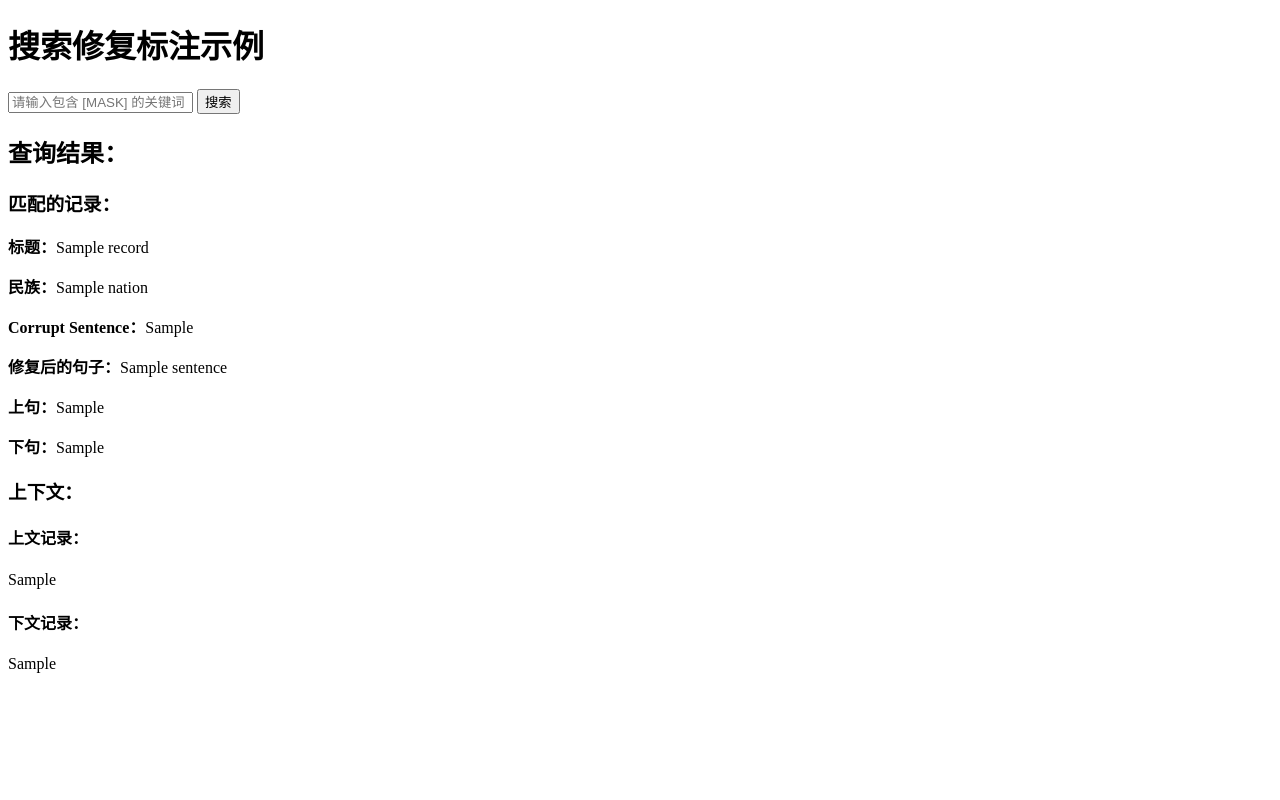
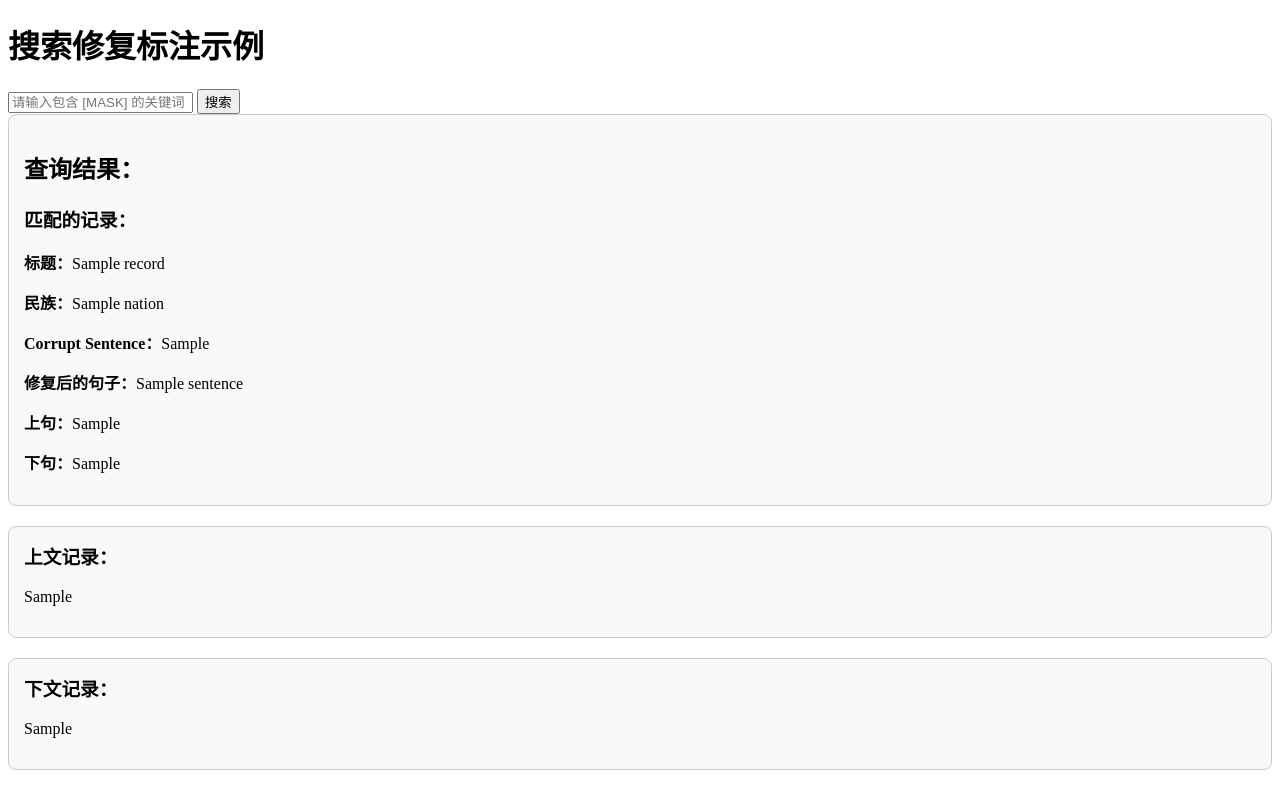
Before and after one commit to ChaseAutumn/DigiHumanitiesPlatform, a Flask app: template app/templates/search_corrupt_sentence.html in a window 1280 px wide. Run offline with Flask 3, Linux system fonts and the light colour scheme; the template is opened without the code that fills it: most values are stand-ins (such as "Sample title", 1, 10 or a date in 2020).

Commit message:
UPDATE:实现了基本搜索和高亮显示，上下文关联没有实现

```diff
--- a/app/templates/search_corrupt_sentence.html
+++ b/app/templates/search_corrupt_sentence.html
@@ -9,6 +9,20 @@
         .highlight {
             color: red;
             font-weight: bold;
+        }
+        .result-box, .context-box {
+            border: 1px solid #ccc;
+            padding: 15px;
+            margin-bottom: 20px;
+            border-radius: 8px;
+            background-color: #f9f9f9;
+        }
+        h3, h4 {
+            margin-top: 0;
+        }
+        h4 {
+            border-bottom: 1px solid #ddd;
+            padding-bottom: 5px;
         }
     </style>
 </head>
@@ -23,23 +37,30 @@
         {% if results.error %}
             <p style="color:red;">{{ results.error }}</p>
         {% else %}
+            <div class="result-box">
                 <h2>查询结果：</h2>
                 <h3>匹配的记录：</h3>
                 <p><strong>标题：</strong>{{ results.record.title }}</p>
                 <p><strong>民族：</strong>{{ results.record.nation }}</p>
-            <p><strong>Corrupt Sentence：</strong>{{ results.record.corrupt_sentence }}</p>
+                <p><strong>Corrupt Sentence：</strong>{{ results.record.highlighted_corrupt_sentence | safe }}</p>
                 <p><strong>修复后的句子：</strong>{{ results.record.sentence }}</p>
                 <p><strong>上句：</strong>{{ results.record.up_sentence }}</p>
                 <p><strong>下句：</strong>{{ results.record.down_sentence }}</p>
-            <h3>上下文：</h3>
-            <h4>上文记录：</h4>
+            </div>
+
+            <div class="context-box">
+                <h3>上文记录：</h3>
                 {% for item in results.up_context %}
                     <p>{{ item.corrupt_sentence }}</p>
                 {% endfor %}
-            <h4>下文记录：</h4>
+            </div>
+
+            <div class="context-box">
+                <h3>下文记录：</h3>
                 {% for item in results.down_context %}
                     <p>{{ item.corrupt_sentence }}</p>
                 {% endfor %}
+            </div>
         {% endif %}
     {% endif %}
 </body>
```
Also changed, not shown: app/utils/search_corrupt_sentence.py (+24 -10 lines). Lines whose indentation alone changed are shown as unchanged.
